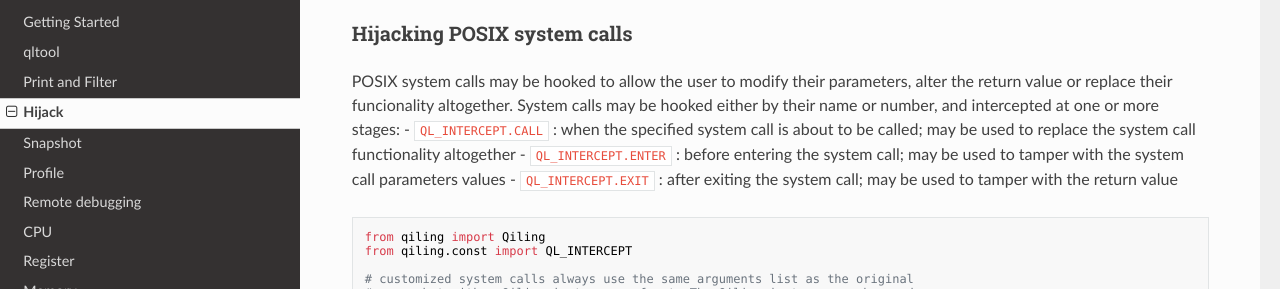
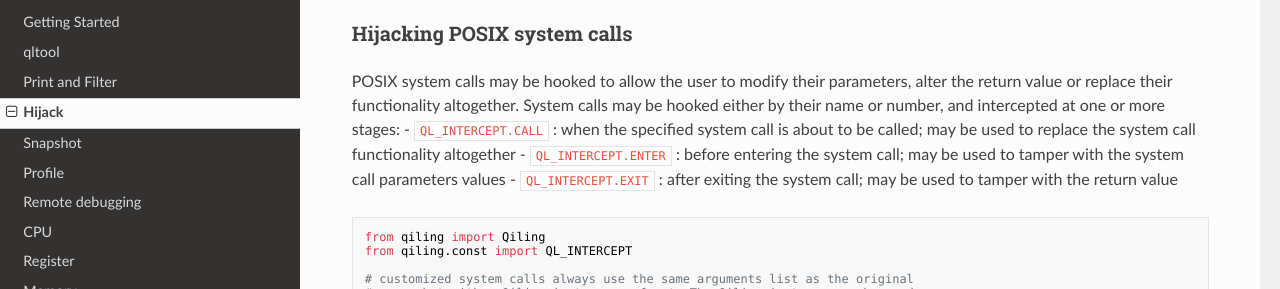
Before and after one commit to qilingframework/rtfd.io, an MkDocs documentation site: the page built from docs/hijack.md, in a window 1280 px wide and 900 px high, scrolled down 1725 px. Shown: the part 186-475 px from the top of the window. Built offline with MkDocs 1.6.1, drawn with Linux system fonts in a browser that asks for light colours; nearby versions of some CDN libraries; some of the changed text lies outside the part shown.

Commit message:
Fixed small mistakes

```diff
--- a/docs/hijack.md
+++ b/docs/hijack.md
@@ -104,7 +104,7 @@ The `QlDisk` object in practice inherits from `QlFsMappedObejct` and implements
 
 ### Hijacking POSIX system calls
 
-POSIX system calls may be hooked to allow the user to modify their parameters, alter the return value or replace their funcionality altogether. System calls may be hooked either by their name or number, and intercepted at one or more stages:
+POSIX system calls may be hooked to allow the user to modify their parameters, alter the return value or replace their functionality altogether. System calls may be hooked either by their name or number, and intercepted at one or more stages:
   - `QL_INTERCEPT.CALL`  : when the specified system call is about to be called; may be used to replace the system call functionality altogether
   - `QL_INTERCEPT.ENTER` : before entering the system call; may be used to tamper with the system call parameters values
   - `QL_INTERCEPT.EXIT`  : after exiting the system call; may be used to tamper with the return value
```
Also changed, not shown: other parts of docs/hijack.md (+1 -1 lines).
